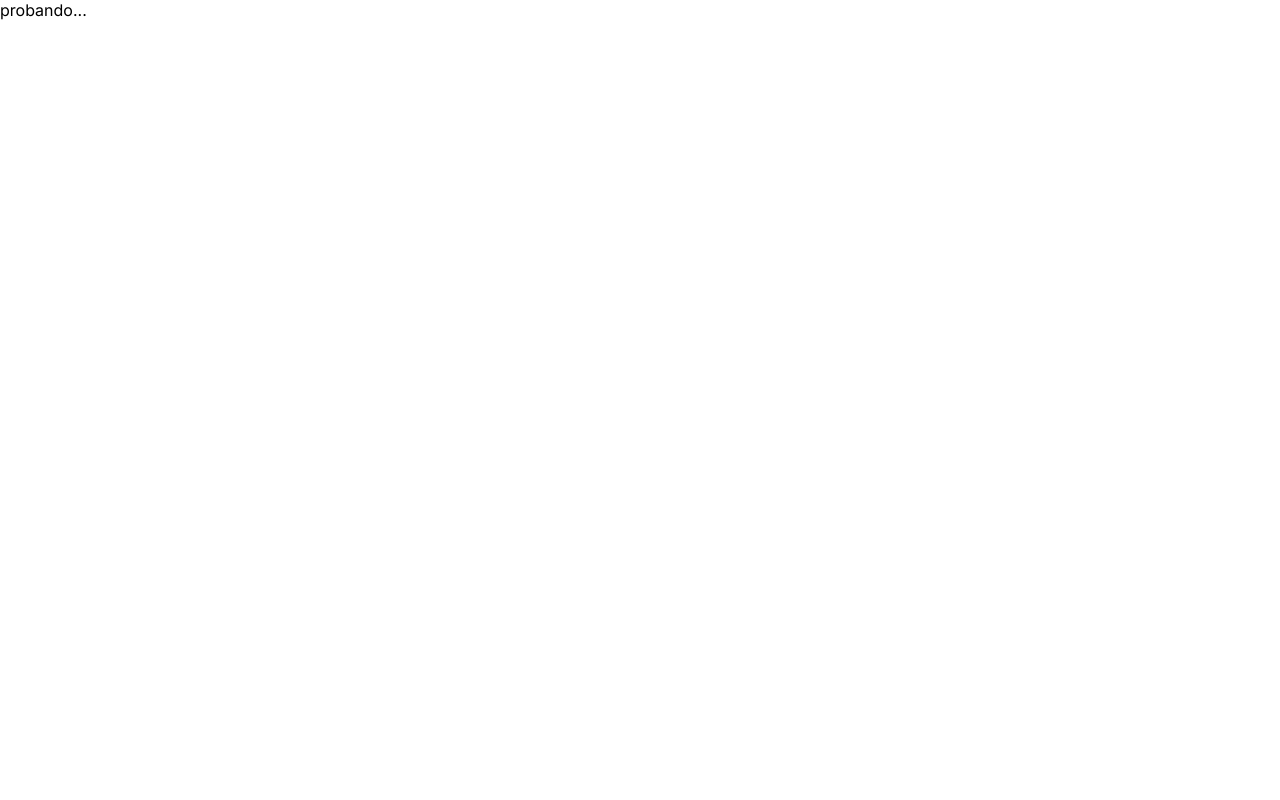
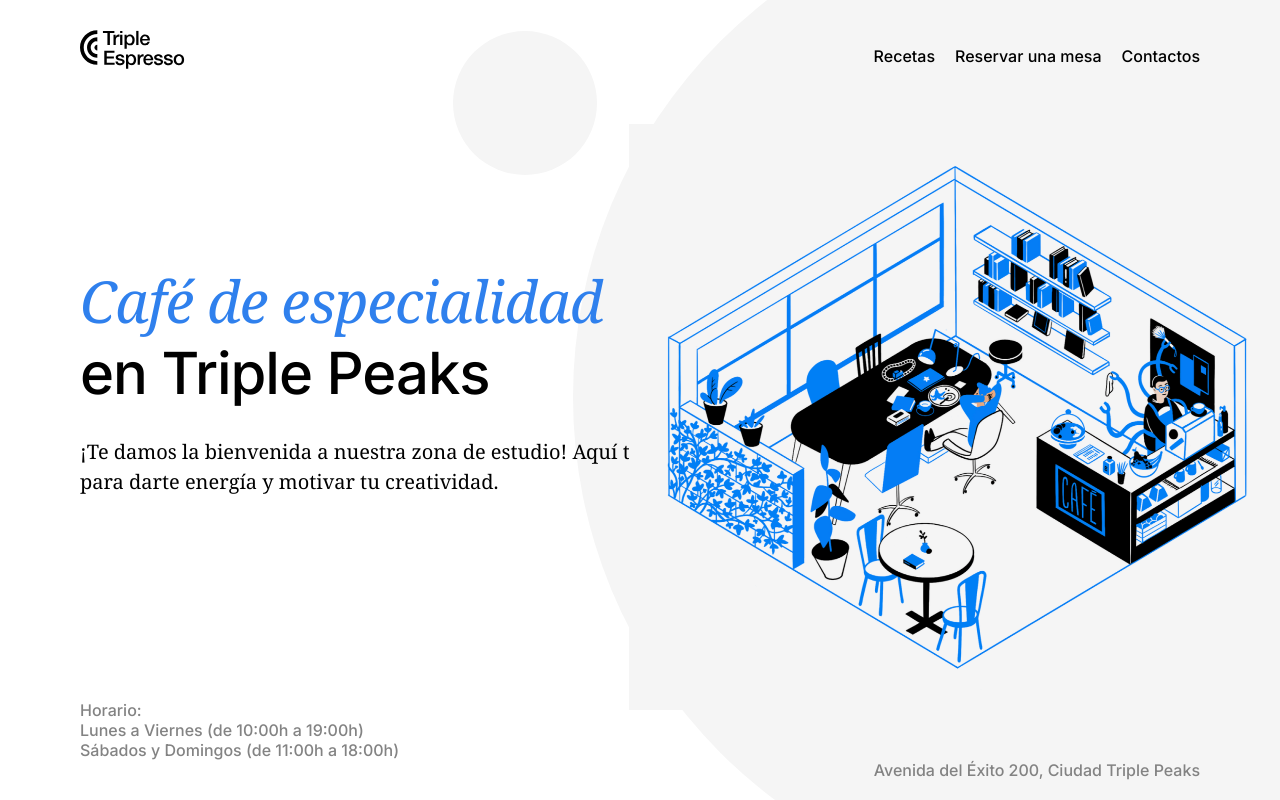
Before and after one commit to SilverShadow17/web_project_coffeeshop, a plain HTML site: page index.html in a window 1280 px wide. Drawn offline with Linux system fonts and the light colour scheme.

Commit message:
Parte del header realizada

```diff
--- a/index.html
+++ b/index.html
@@ -19,8 +19,56 @@
   </head>
   <body>
     <div class="page">
-      probando...
-      <header class="header"></header>
+      <header class="header">
+        <nav class="nav">
+          <img
+            src="./images/logo_coffeeshop_dark.svg"
+            alt="Logotipo de la Cafetería Triple Peaks"
+            class="nav__logo"
+          />
+
+          <ul class="nav__links">
+            <li>
+              <a class="nav__link" href="#">Recetas</a>
+            </li>
+            <li>
+              <a class="nav__link" href="#">Reservar una mesa</a>
+            </li>
+            <li>
+              <a class="nav__link" href="#">Contactos</a>
+            </li>
+          </ul>
+        </nav>
+        <h1 class="header__title">
+          <span class="header__span-accent">Café de especialidad</span> en
+          Triple Peaks
+        </h1>
+        <p class="header__description">
+          ¡Te damos la bienvenida a nuestra zona de estudio! Aquí tenemos café
+          para darte energía y motivar tu creatividad.
+        </p>
+        <img
+          src="./images/inside_coffee_shop.png"
+          alt="Ilustración 'Dentro de la cafetería'"
+          class="header__image"
+        />
+        <div class="header__footer">
+          <div class="header__timetable">
+            <p class="header__paragraph">Horario:</p>
+            <p class="header__paragraph">
+              Lunes a Viernes (de 10:00h a 19:00h)
+            </p>
+            <p class="header__paragraph">
+              Sábados y Domingos (de 11:00h a 18:00h)
+            </p>
+          </div>
+          <div class="header__address">
+            <p class="header__paragraph">
+              Avenida del Éxito 200, Ciudad Triple Peaks
+            </p>
+          </div>
+        </div>
+      </header>
       <main class="content">
         <section class="recipes"></section>
         <section class="reservation"></section>
--- a/pages/index.css
+++ b/pages/index.css
@@ -6,3 +6,114 @@
   font-size: 16px;
   line-height: 20px;
 }
+
+.header {
+  background: url(../images/background_header.svg);
+  background-color: #fff;
+  background-repeat: no-repeat;
+  background-position: center;
+  background-size: cover;
+  height: 100vh;
+  min-height: 720px;
+  max-height: 800px;
+  padding: 30px 80px 40px;
+  position: relative;
+  box-sizing: border-box;
+}
+
+.nav {
+  display: flex;
+  justify-content: space-between;
+}
+
+.nav__logo {
+  position: relative;
+  width: 105px;
+  height: 39px;
+}
+
+.nav__links {
+  list-style-type: none;
+  display: flex;
+  column-gap: 20px;
+  padding: 0;
+}
+
+.nav__link {
+  color: #000;
+  text-decoration: none;
+  font-family: "inter", arial, sans-serif;
+  font-style: normal;
+  font-weight: 500;
+  font-size: 16px;
+  line-height: 20px;
+}
+
+.header__title {
+  max-width: 709px;
+  margin: 0;
+  padding-top: 183px;
+  font-family: "inter", arial, sans-serif;
+  font-style: normal;
+  font-weight: 500;
+  font-size: 58px;
+  line-height: 72px;
+  letter-spacing: -1px;
+}
+
+.header__span-accent {
+  display: block;
+  font-family: "noto serif", Times, serif;
+  font-style: italic;
+  font-weight: normal;
+  font-size: 58px;
+  line-height: 72px;
+  color: #2f80ed;
+}
+
+.header__description {
+  max-width: 683px;
+  margin: 28px 0 0;
+  font-family: "noto serif", times, serif;
+  font-style: normal;
+  font-weight: normal;
+  font-size: 20px;
+  line-height: 30px;
+}
+
+.header__image {
+  position: absolute;
+  width: 646px;
+  height: 586px;
+  top: 124px;
+  right: 5px;
+}
+
+.header__footer {
+  color: #6f6f6f;
+}
+
+.header__timetable {
+  display: flex;
+  flex-direction: column;
+  position: absolute;
+  left: 80px;
+  bottom: 40px;
+}
+
+.header__address {
+  display: flex;
+  margin-top: auto;
+  position: absolute;
+  right: 80px;
+  bottom: 20px;
+}
+
+.header__paragraph {
+  margin: 0;
+  font-family: "inter", arial, sans-serif;
+  font-style: normal;
+  font-weight: 500;
+  line-height: 20px;
+  color: #838383;
+}
```
